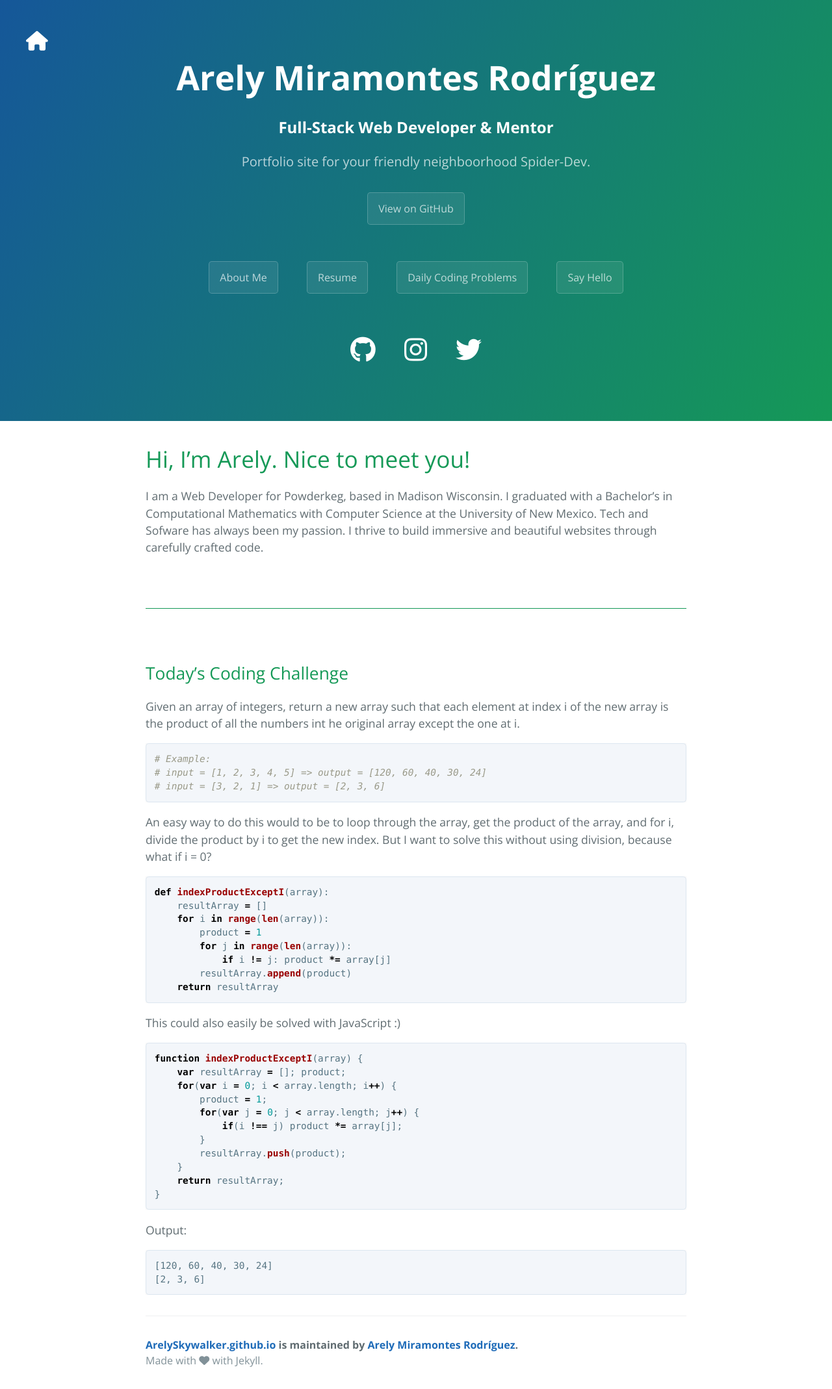
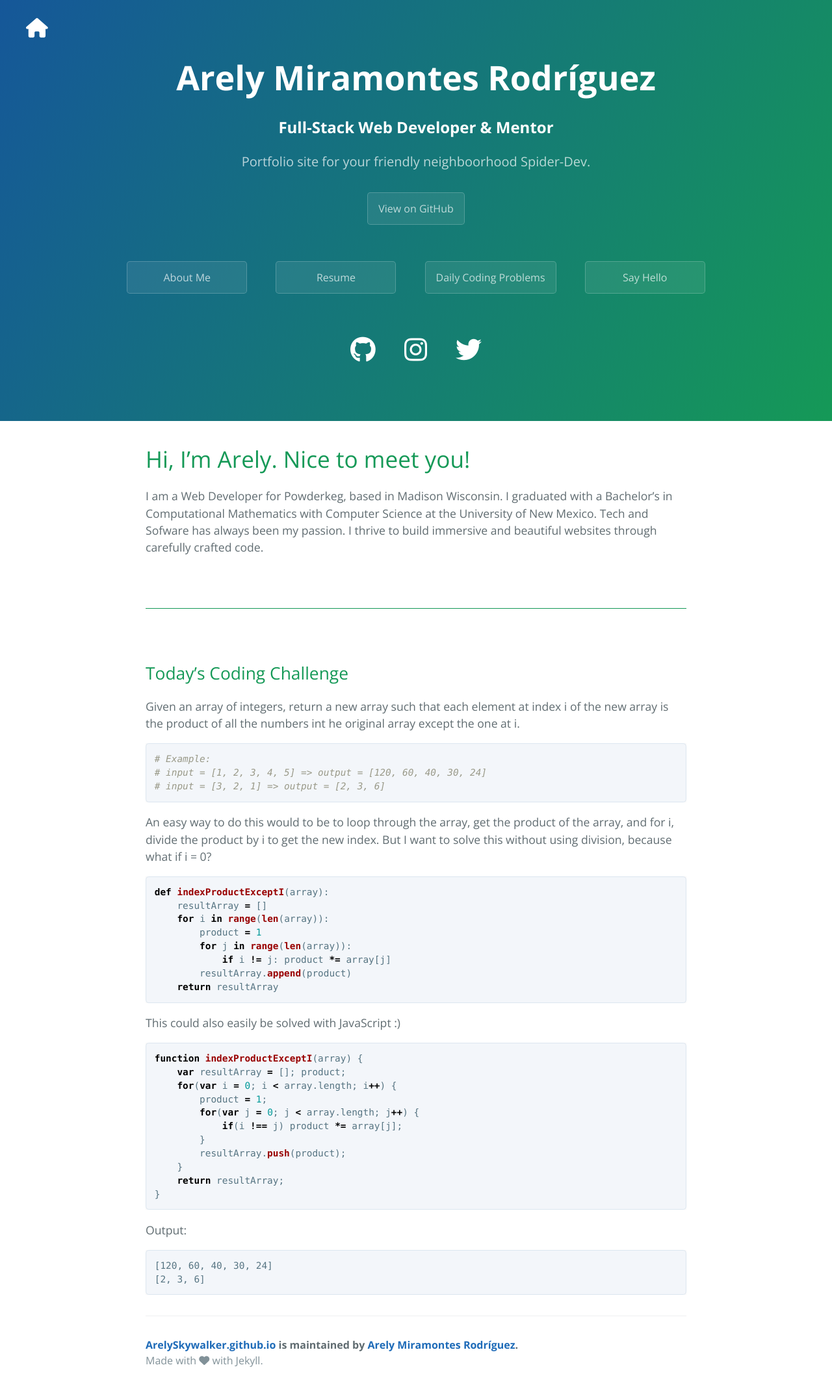
Before and after one commit to ArelySkywalker/ArelySkywalker.github.io_ARCHIVE, a Jekyll site: the page built from index.md, in a window 1280 px wide. Shown: the whole page at 65% size. Built offline with Jekyll 4.4.1, drawn with Linux system fonts in a browser that asks for light colours; nearby versions of some CDN libraries.

Commit message:
responsiveness

```diff
--- a/_layouts/default.html
+++ b/_layouts/default.html
@@ -39,10 +39,10 @@
           <li><a href="code.html" class="btn">Daily Coding Problems</a></li>
           <li><a href="mailto:arelymts@gmail.com" class="btn">Say Hello</a></li>
       </ul>
-      <ul class="menu">
-        <li><a class="social" href="https://github.com/ArelySkywalker" target="_blank"><i class="fa fa-github" aria-hidden="true"></i></a></li>
-        <li><a class="social" href="https://www.instagram.com/arelyskywalker/" target="_blank"><i class="fa fa-instagram" aria-hidden="true"></i></a></li>
-        <li><a class="social" href="https://twitter.com/ArelySkywalker" target="_blank"><i class="fa fa-twitter" aria-hidden="true"></i></a></li>
+      <ul class="menu social">
+        <li><a href="https://github.com/ArelySkywalker" target="_blank"><i class="fa fa-github" aria-hidden="true"></i></a></li>
+        <li><a href="https://www.instagram.com/arelyskywalker/" target="_blank"><i class="fa fa-instagram" aria-hidden="true"></i></a></li>
+        <li><a href="https://twitter.com/ArelySkywalker" target="_blank"><i class="fa fa-twitter" aria-hidden="true"></i></a></li>
     </ul>
     </header>
 
--- a/assets/css/style.scss
+++ b/assets/css/style.scss
@@ -4,12 +4,19 @@
 @import 'jekyll-theme-cayman';
 
 .page-header                    { position: relative;
-    #home-link                  { position: absolute; top: 40px; left: 40px; color: #ffffff; font-size: 30px; }
+    #home-link                  { position: absolute; top: 20px; left: 40px; color: #ffffff; font-size: 30px; }
     .menu                       { list-style-type: none; margin:40px 0; margin-bottom: 0px; padding: 0;
         li                      { display: inline-block; margin: 0 20px;
-            .social             { color: #ffffff; font-size: 40px; }
+            a                   { min-width: 185px; }
+            @media(max-width: 768px) { display: block; }
+        }
+        &.social                {
+            li                  {
+                a               { color: #ffffff; font-size: 40px; }
+            }
         }
     }
+    @media(max-width: 768px) { padding: 6rem 1rem; }
 }
 
 main#code                       {
```
Also changed, not shown: _layouts/code.html (+4 -4 lines).
